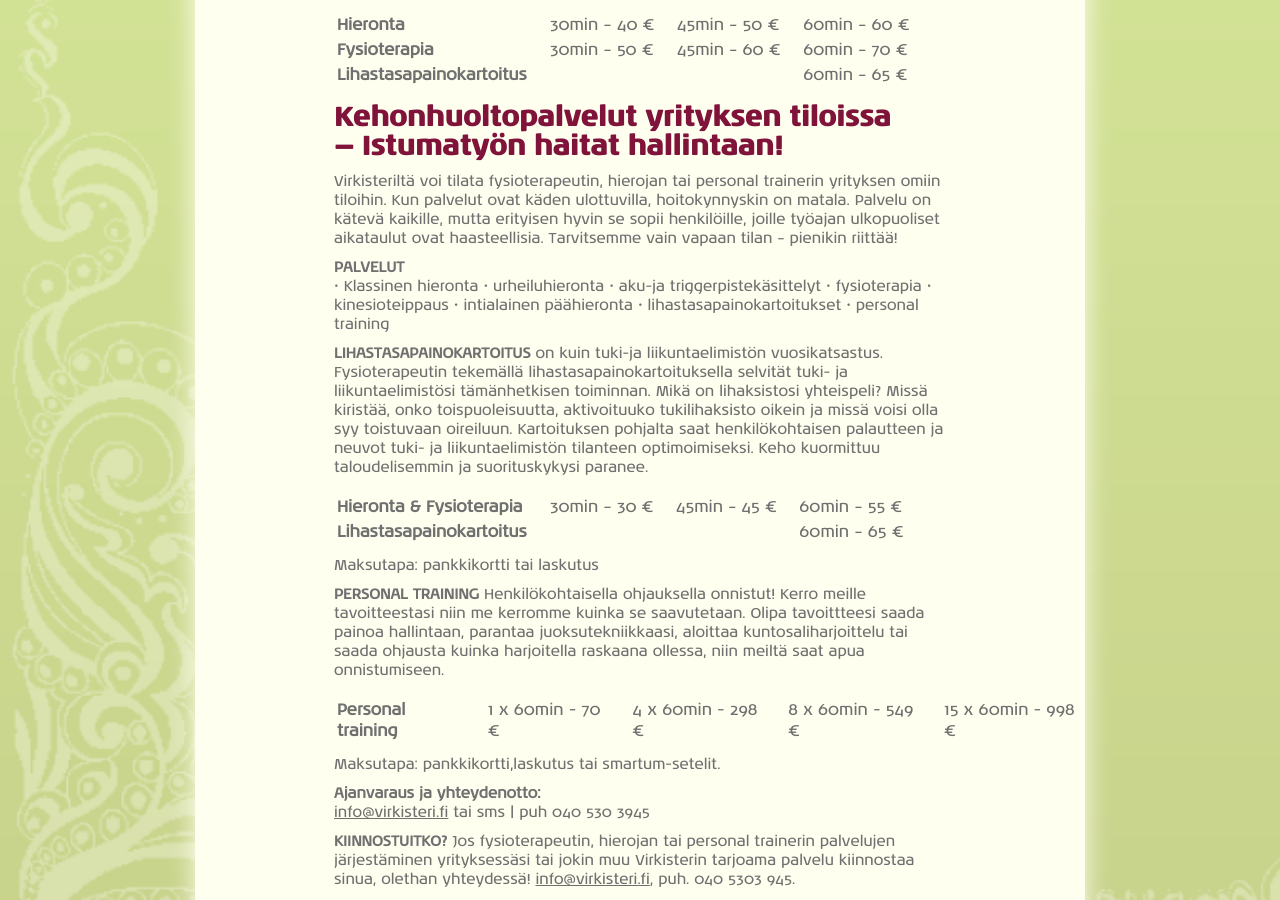
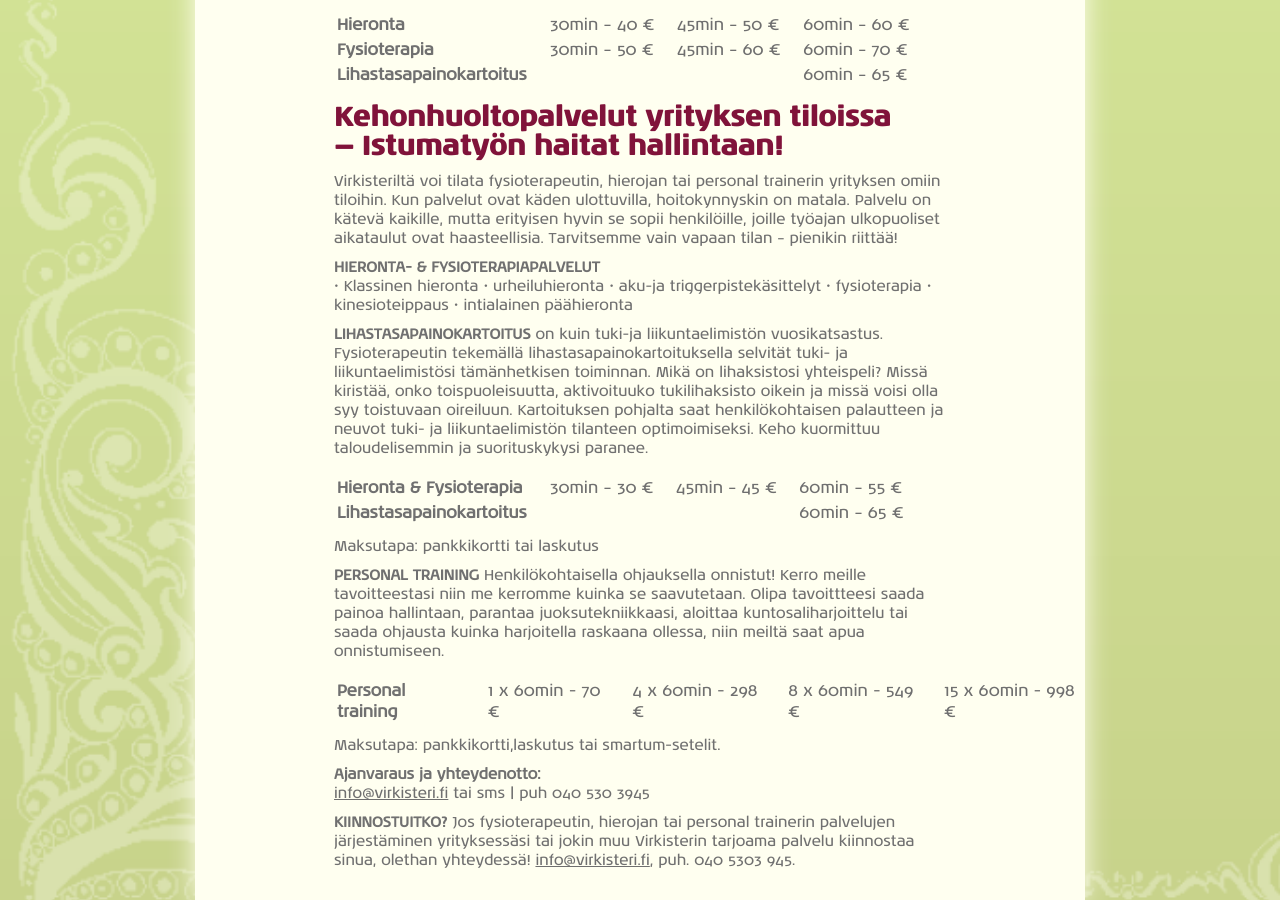
Before and after one commit to sdsykes-web/virkisteri, a Jekyll site: the page built from fysioterapia.md, in a window 1280 px wide and 900 px high, scrolled down 926 px. Built offline with Jekyll 4.4.1, drawn with Linux system fonts in a browser that asks for light colours; nearby versions of some CDN libraries; some web fonts are replaced.

Commit message:
Update fysioterapia.md

```diff
--- a/fysioterapia.md
+++ b/fysioterapia.md
@@ -35,15 +35,13 @@ Työfysioterapeutti Riikka Ilmivalta [riikka@virkisteri.fi](mailto:riikka@virkis
 Virkisteriltä voi tilata fysioterapeutin, hierojan tai personal trainerin yrityksen omiin tiloihin. Kun palvelut ovat käden ulottuvilla, hoitokynnyskin on matala. Palvelu on kätevä kaikille, mutta erityisen hyvin se sopii henkilöille, joille työajan ulkopuoliset aikataulut ovat haasteellisia. Tarvitsemme vain vapaan tilan – pienikin riittää!
 
 
-**PALVELUT**
+**HIERONTA- & FYSIOTERAPIAPALVELUT**
 • Klassinen hieronta
 • urheiluhieronta
 • aku-ja triggerpistekäsittelyt
 • fysioterapia
 • kinesioteippaus
 • intialainen päähieronta
-• lihastasapainokartoitukset
-• personal training
 
 **LIHASTASAPAINOKARTOITUS** on kuin tuki-ja liikuntaelimistön vuosikatsastus. Fysioterapeutin tekemällä lihastasapainokartoituksella selvität tuki- ja liikuntaelimistösi tämänhetkisen toiminnan. Mikä on lihaksistosi yhteispeli? Missä kiristää, onko toispuoleisuutta, aktivoituuko tukilihaksisto oikein ja missä voisi olla syy toistuvaan oireiluun. Kartoituksen pohjalta saat henkilökohtaisen palautteen ja neuvot tuki- ja liikuntaelimistön tilanteen optimoimiseksi. Keho kuormittuu taloudelisemmin ja suorituskykysi paranee.
 
```
